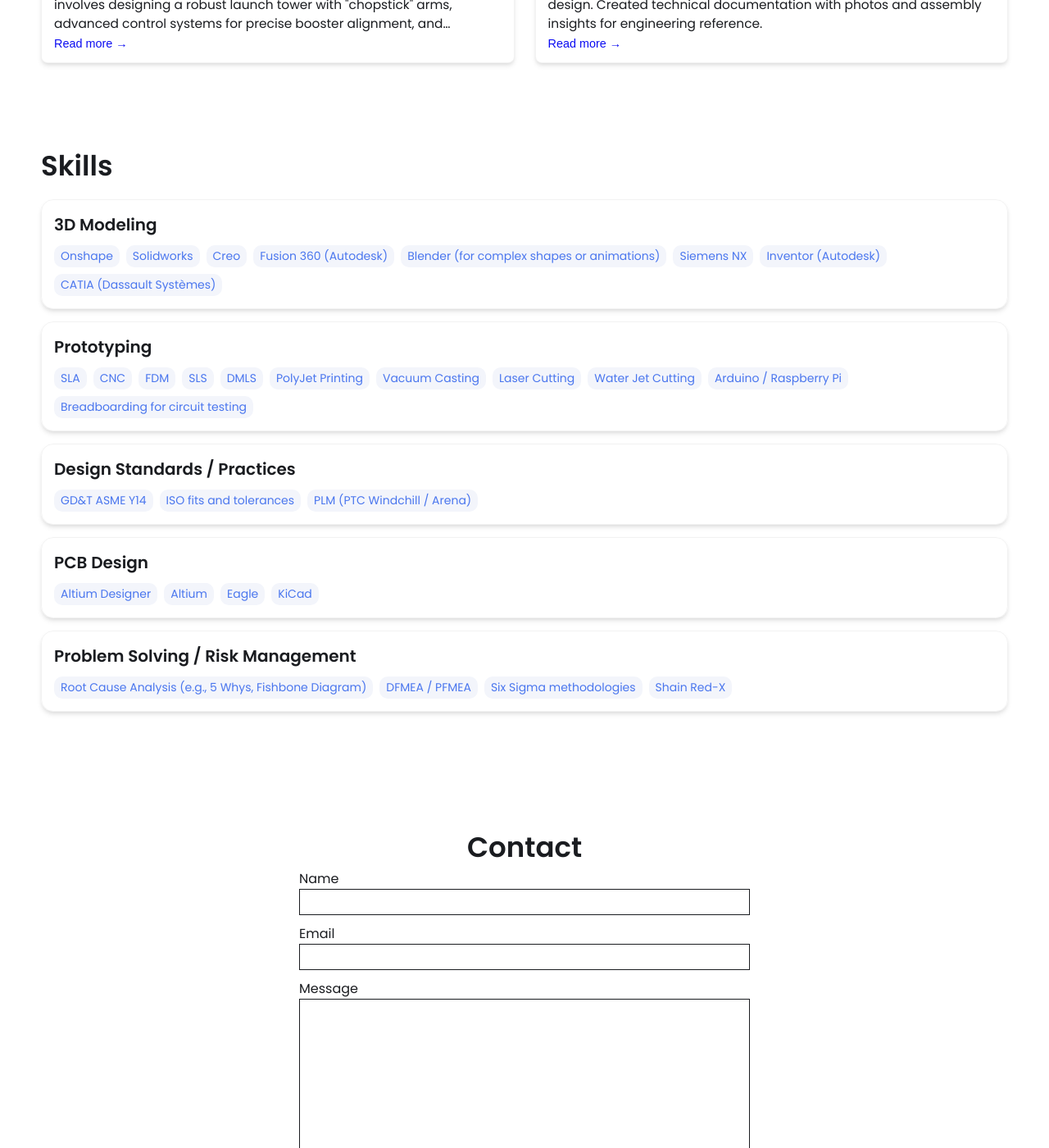
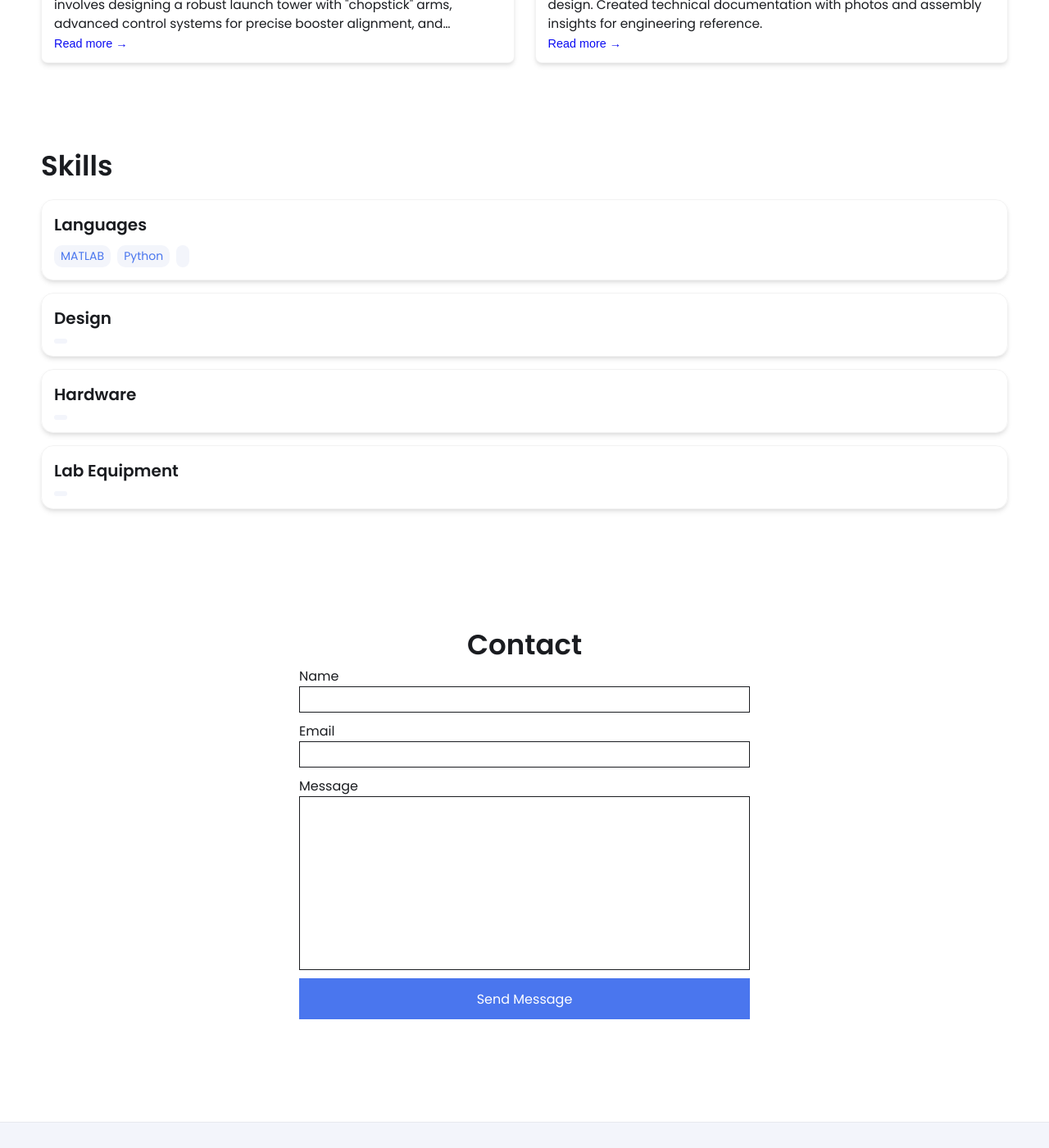
Before and after one commit to MattPieti/MattPieti.github.io, a Jekyll site: the page built from index.html, in a window 1280 px wide and 1400 px high, scrolled down 1449 px. Shown: the whole window at 82% size. Built offline with Jekyll 4.4.1, drawn with Linux system fonts in a browser that asks for light colours.

Commit message:
Update _config.yml

```diff
--- a/_config.yml
+++ b/_config.yml
@@ -31,9 +31,9 @@
 # Set up external links - this will show up as small icons next to your name.
 
 external-links:    # input only your own url slug. The icons with missing entries will not appear.
-  linkedin: test    # https://www.linkedin.com/in/{your url slug}
-  github: leea12    # https://github.com/{your url slug}
-  stackoverflow: test      # https://stackoverflow.com/users/{your url slug}
+  linkedin: matthew-pieti-162429104    # https://www.linkedin.com/in/{your url slug}
+  github:     # https://github.com/{your url slug}
+  stackoverflow:       # https://stackoverflow.com/users/{your url slug}
   medium:            # https://medium.com/@{your url slug}
   x-twitter:   # https://x.com/{your url slug}
   threads:            # https://threads.net/@{your url slug}
@@ -45,54 +45,29 @@
 
 # Skills Section - Add the list of your Skills by categories/tools. The indentation for each level needs to be precise.
 skills:
-  - category: 3D Modeling
+  - category: Languages
     tools:
-    - Onshape
-    - Solidworks
-    - Creo
-    - Fusion 360 (Autodesk)
-    - Blender (for complex shapes or animations)
-    - Siemens NX
-    - Inventor (Autodesk)
-    - CATIA (Dassault Systèmes)
-  - category: Prototyping
+    - MATLAB
+    - Python
+    -
+  - category: Design
     tools:
-    - SLA
-    - CNC
-    - FDM
-    - SLS
-    - DMLS
-    - PolyJet Printing
-    - Vacuum Casting
-    - Laser Cutting
-    - Water Jet Cutting
-    - Arduino / Raspberry Pi
-    - Breadboarding for circuit testing
-  - category: Design Standards / Practices
+    -
+  - category: Hardware
     tools:
-    - GD&T ASME Y14
-    - ISO fits and tolerances
-    - PLM (PTC Windchill / Arena)
-  - category: PCB Design
+    -
+  - category: Lab Equipment
     tools:
-    - Altium Designer
-    - Altium
-    - Eagle
-    - KiCad
-  - category: Problem Solving / Risk Management
-    tools:
-    - Root Cause Analysis (e.g., 5 Whys, Fishbone Diagram)
-    - DFMEA / PFMEA
-    - Six Sigma methodologies
-    - Shain Red-X
+    -
+
 
 
 # Contact Form Setup. Setup an account and copy over the key. When someone fills out the form, it will be received in your email.
-formspree-key:   https://formspree.io/f/{8-digit key}
+formspree-key:   https://formspree.io/f/xvgqeprn
 
 
 
-# Active theme (Updatethis to switch themes). Make sure to keep the indentation the samne.
+# Active theme (Update this to switch themes). Make sure to keep the indentation the samne.
 colors: # this is the basic theme
   text: "#1a1c20"
   border: "#ddd"
```
